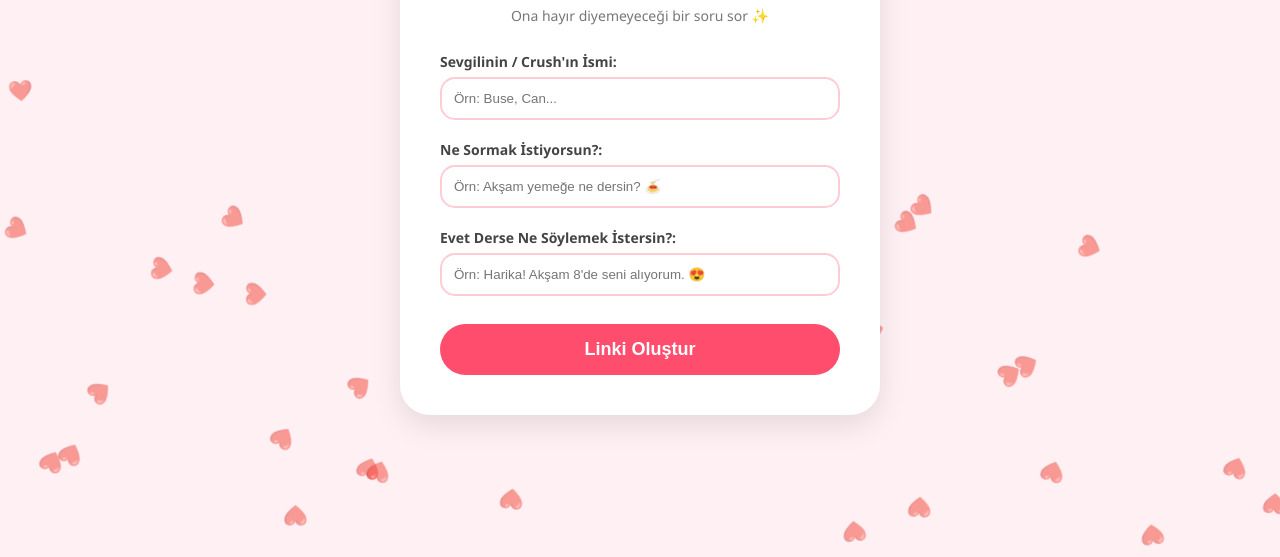
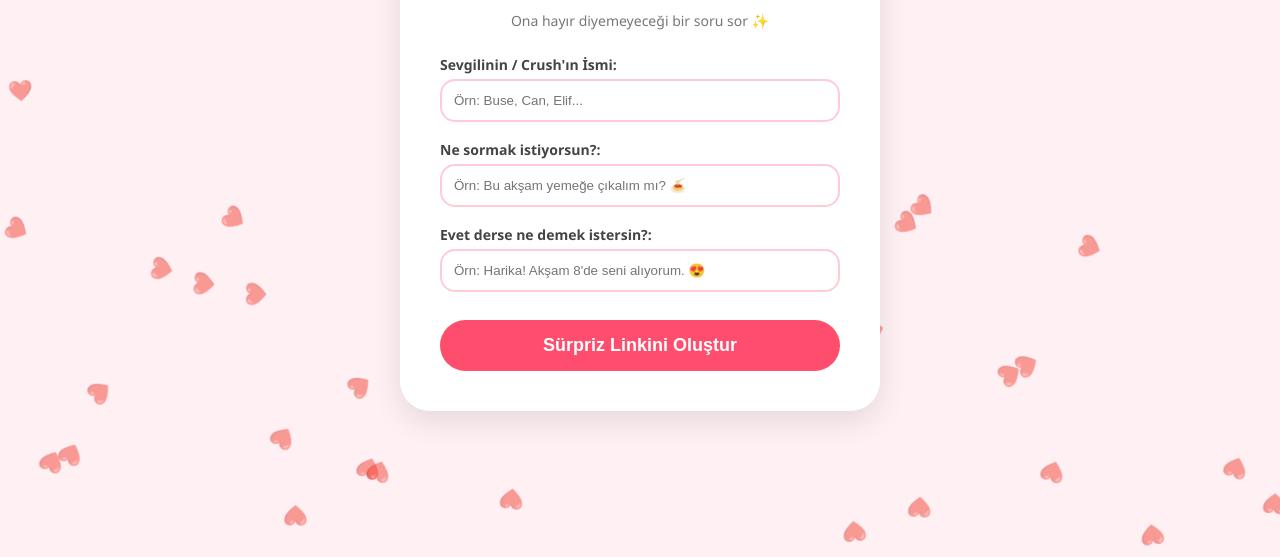
Before and after one commit to supriz-kutusu/s-pr-iz, a plain HTML site: page index.html in a window 1280 px wide. Shown: the part 243-800 px from the top of the page. Drawn offline with Linux system fonts and the light colour scheme.

Commit message:
Update index.html

```diff
--- a/index.html
+++ b/index.html
@@ -11,8 +11,8 @@
         h1 { color: #d62828; margin-bottom: 5px; font-size: 26px; }
         .sub-text { color: #777; margin-bottom: 25px; font-size: 14px; }
         .form-group { margin-bottom: 18px; text-align: left; }
-        label { font-weight: 600; color: #444; font-size: 14px; }
-        input { width: 100%; padding: 12px; border: 2px solid #ffccd5; border-radius: 15px; margin-top: 5px; box-sizing: border-box; outline: none; }
+        label { font-weight: 600; color: #444; font-size: 14px; display: block; margin-bottom: 5px; }
+        input { width: 100%; padding: 12px; border: 2px solid #ffccd5; border-radius: 15px; box-sizing: border-box; outline: none; }
         button { padding: 15px 40px; font-size: 18px; border: none; border-radius: 30px; cursor: pointer; transition: 0.3s; width: 100%; font-weight: bold; background-color: #ff4d6d; color: white; margin-top: 10px; }
         #shareBox { margin-top: 25px; padding: 15px; background: #fffafb; border-radius: 15px; display: none; }
     </style>
@@ -25,22 +25,22 @@
 
         <div class="form-group">
             <label>Sevgilinin / Crush'ın İsmi:</label>
-            <input type="text" id="tName" placeholder="Örn: Buse, Can...">
+            <input type="text" id="tName" placeholder="Örn: Buse, Can, Elif...">
         </div>
         <div class="form-group">
-            <label>Ne Sormak İstiyorsun?:</label>
-            <input type="text" id="tQues" placeholder="Örn: Akşam yemeğe ne dersin? 🍝">
+            <label>Ne sormak istiyorsun?:</label>
+            <input type="text" id="tQues" placeholder="Örn: Bu akşam yemeğe çıkalım mı? 🍝">
         </div>
         <div class="form-group">
-            <label>Evet Derse Ne Söylemek İstersin?:</label>
+            <label>Evet derse ne demek istersin?:</label>
             <input type="text" id="tAns" placeholder="Örn: Harika! Akşam 8'de seni alıyorum. 😍">
         </div>
 
-        <button id="genBtn">Linki Oluştur</button>
+        <button id="genBtn">Sürpriz Linkini Oluştur</button>
 
         <div id="shareBox">
-            <p>Link hazır, kopyalayıp gönder!</p>
-            <strong id="finalLink" style="color: #d62828; word-break: break-all;"></strong>
+            <p>Link hazır, kopyalayıp hemen gönder!</p>
+            <strong id="finalLink" style="color: #d62828; word-break: break-all; cursor: pointer;"></strong>
         </div>
     </div>
 
```
